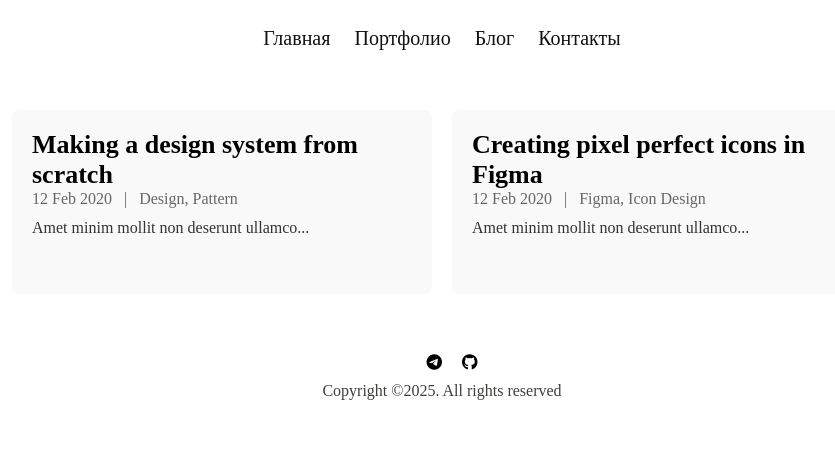
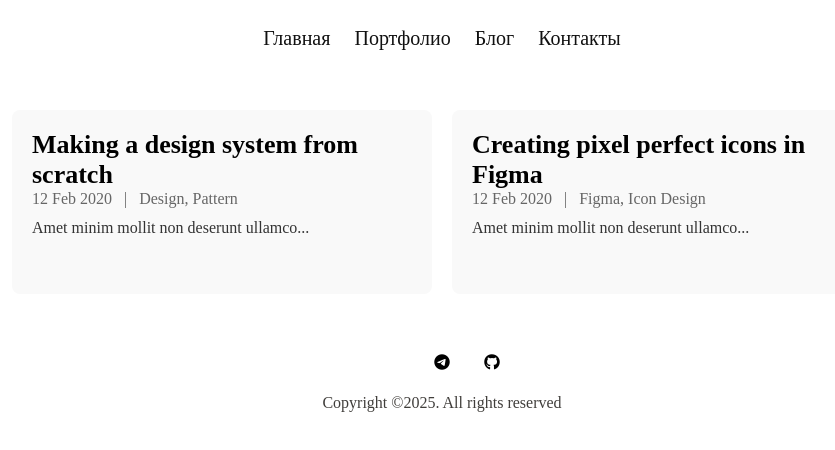
Before and after one commit to adamlean/adamlean, a plain HTML site: page pages/blog.html in a window 1280 px wide. Shown: the whole page, without its empty margins (198-1033 px from the left). Drawn offline with Linux system fonts and the light colour scheme.

Commit message:
Update styles.css

```diff
--- a/styles/styles.css
+++ b/styles/styles.css
@@ -228,4 +228,6 @@ button {
   margin: 0 8px;
   display: inline-block;
   color: black;
+  width: 30px;
+  height: 30px;
 }
```
